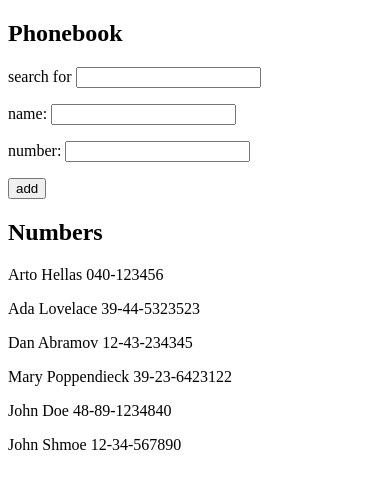
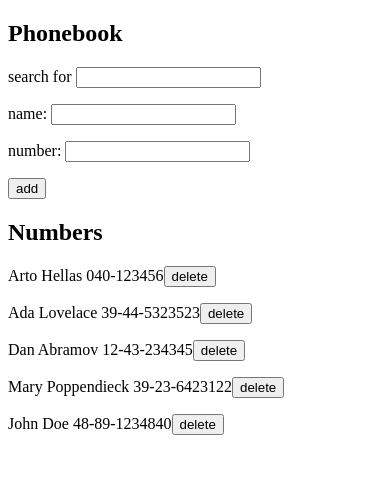
Before and after one commit to benattali/fullstack_open_course, a React (Create React App) app in the folder part2/phonebook/: page / in a window 390 px wide. Shown: the top 488 px of the page. Built offline with nearby package versions, Linux system fonts and the light colour scheme; data requests are answered from the project's data file.

Commit message:
phonebook step 9 - delete person

```diff
--- a/part2/phonebook/db.json
+++ b/part2/phonebook/db.json
@@ -24,11 +24,6 @@
       "name": "John Doe",
       "number": "48-89-1234840",
       "id": 5
-    },
-    {
-      "name": "John Shmoe",
-      "number": "12-34-567890",
-      "id": 6
     }
   ]
 }
--- a/part2/phonebook/src/App.js
+++ b/part2/phonebook/src/App.js
@@ -36,7 +36,7 @@ const App = () => {
         setNewNumber={setNewNumber}
       />
       <h2>Numbers</h2>
-      <Persons personsToShow={personsToShow} />
+      <Persons personsToShow={personsToShow} persons={persons} setPersons={setPersons} />
     </div>
   )
 }
--- a/part2/phonebook/src/components/PersonForm.js
+++ b/part2/phonebook/src/components/PersonForm.js
@@ -29,7 +29,6 @@ const PersonForm = (props) => {
     const personObject = {
       name: newName,
       number: newNumber,
-      id: persons.length + 1,
     }
 
     personServices
--- a/part2/phonebook/src/components/Persons.js
+++ b/part2/phonebook/src/components/Persons.js
@@ -1,10 +1,26 @@
 import React from 'react'
+import personServices from '../services/persons';
 
-const Persons = ({ personsToShow }) => {
+const Persons = ({ personsToShow, persons, setPersons }) => {
+  const removePerson = id => {
+    if (!window.confirm("delete this person?")) {
+      return null
+    }
+
+    personServices
+    .remove(id)
+    .then(() => {
+      setPersons(persons.filter(person => person.id !== id))
+    })
+  }
+
   return (
     <div>
       {personsToShow.map(person =>
-        <p key={person.id}>{person.name} {person.number}</p>
+        <p key={person.id}>
+          {person.name} {person.number}
+          <button onClick={() => removePerson(person.id)}>delete</button>
+        </p>
       )}
     </div>
   )
--- a/part2/phonebook/src/services/persons.js
+++ b/part2/phonebook/src/services/persons.js
@@ -6,15 +6,20 @@ const getAll = () => {
   return request.then(response => response.data)
 }
 
-const create = newObject => {
-  const request = axios.post(baseUrl, newObject)
+const create = newPerson => {
+  const request = axios.post(baseUrl, newPerson)
   return request.then(response => response.data)
 }
 
-const update = (id, newObject) => {
-  const request = axios.put(`${baseUrl}/${id}`, newObject)
+const update = (id, newPerson) => {
+  const request = axios.put(`${baseUrl}/${id}`, newPerson)
   return request.then(response => response.data)
 }
 
-const personServices = { getAll, create, update }
+const remove = (id) => {
+  const request = axios.delete(`${baseUrl}/${id}`)
+  return request.then(resposne => resposne.data)
+}
+
+const personServices = { getAll, create, update, remove }
 export default personServices
```
